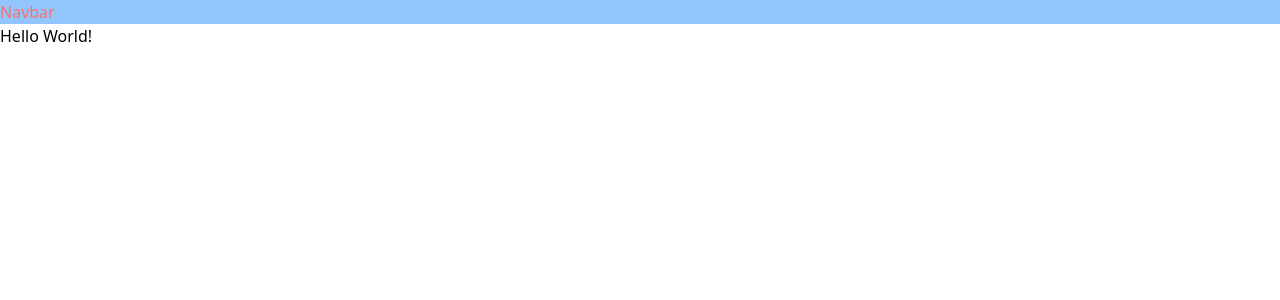
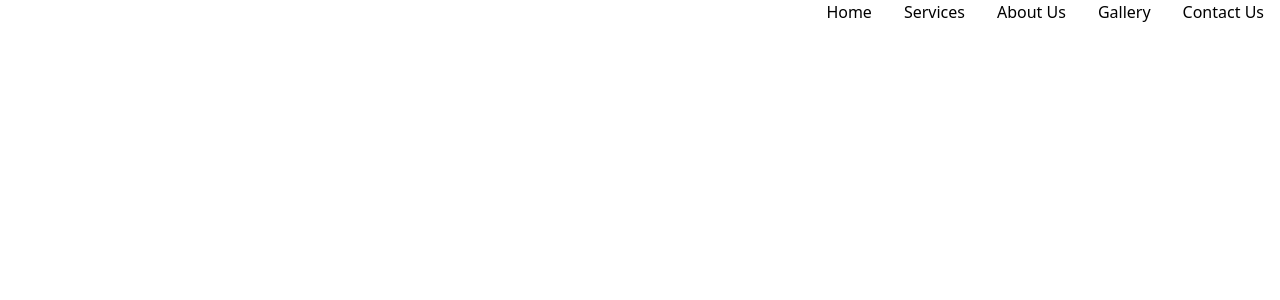
Before and after one commit to vietthom/leesnailsvt, a Next.js app: page / in a window 1280 px wide. Shown: the top 300 px of the page. Built offline with nearby package versions, Linux system fonts and the light colour scheme.

Commit message:
Outline navbar component

```diff
--- a/pages/components/Navbar.jsx
+++ b/pages/components/Navbar.jsx
@@ -1,8 +1,27 @@
 import React from 'react'
+import Link from 'next/link'
 
 const Navbar = () => {
   return (
-    <div className='bg-blue-300 text-red-400'>Navbar</div>
+    <div>
+        <ul className='flex justify-end'>
+            <li className='px-4'>
+                <Link href='/'>Home</Link>
+            </li>
+            <li className='px-4'>
+                <Link href='/services'>Services</Link>
+            </li>
+            <li className='px-4'>
+                <Link href='/'>About Us</Link>
+            </li>
+            <li className='px-4'>
+                <Link href='/gallery'>Gallery</Link>
+            </li>
+            <li className='px-4'>
+                <Link href='/'>Contact Us</Link>
+            </li>
+        </ul>
+    </div>
   )
 }
 
--- a/pages/index.js
+++ b/pages/index.js
@@ -4,7 +4,7 @@ export default function Home() {
   return (
     <div>
       <Navbar />
-      <h1 className='text-color'>Hello World!</h1>
+
     </div>
   )
 }
```
